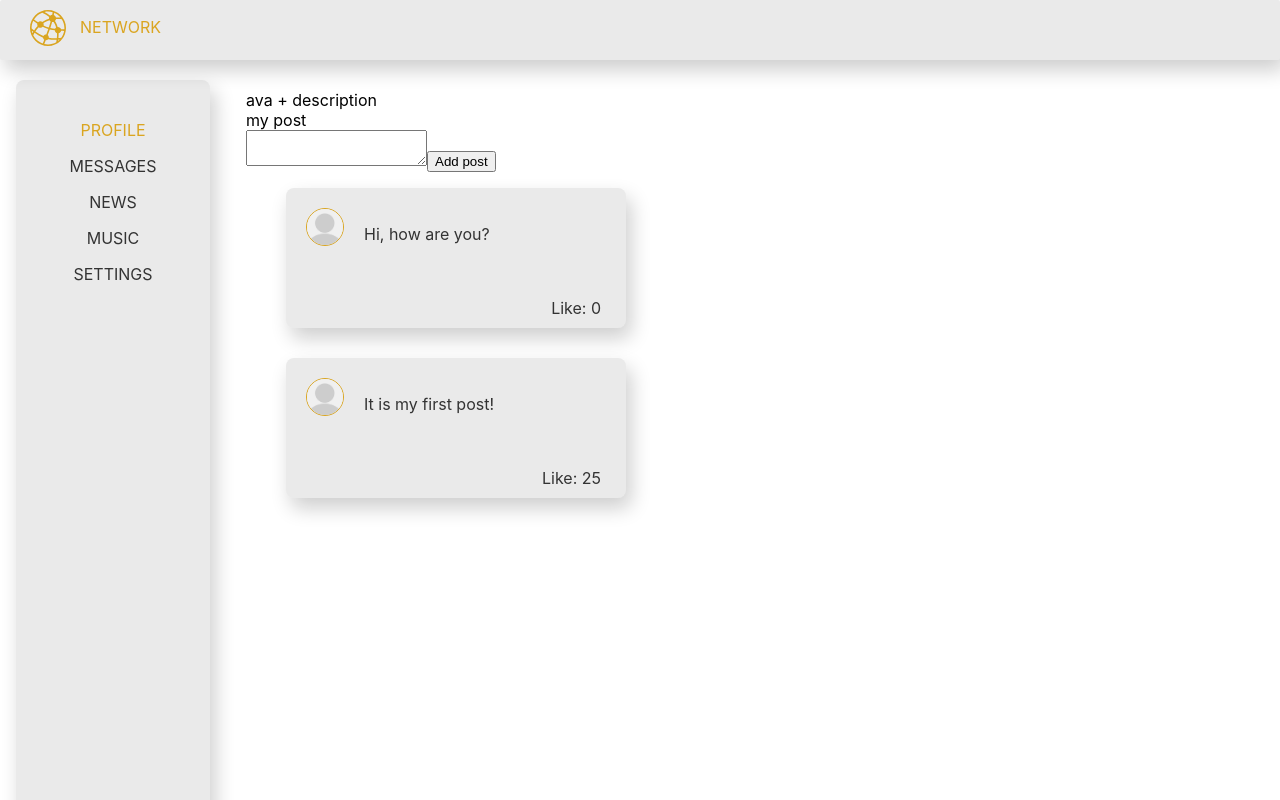
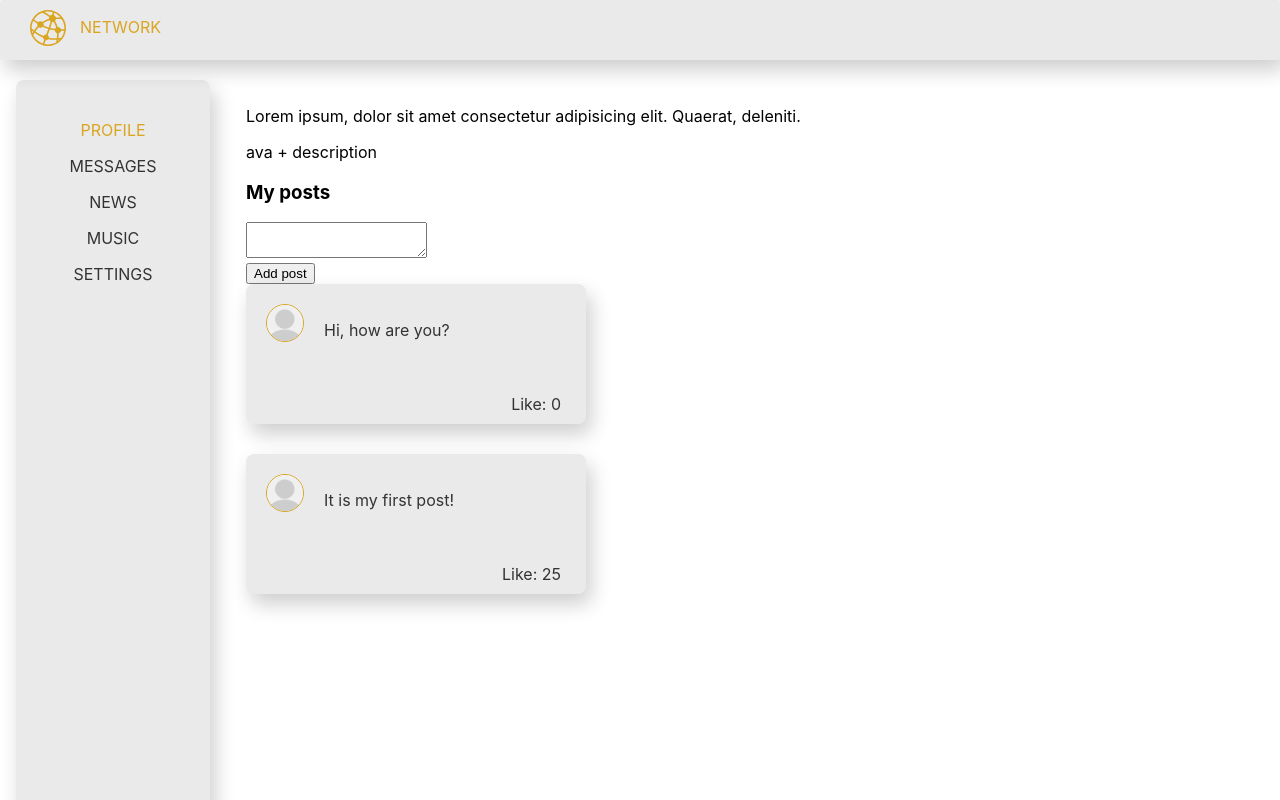
Before and after one commit to KasyanAndrey/project_01, a React (Create React App) app: page /profile in a window 1280 px wide. Shown: the top 800 px of the page. Built offline with nearby package versions, Linux system fonts and the light colour scheme.

Commit message:
chng cmpnt Profile, create cmpnt ProfileInfo

```diff
--- a/src/App.css
+++ b/src/App.css
@@ -8,12 +8,16 @@
   grid-template-rows: 60px 1fr;
   grid-template-columns: 2fr 10fr;
   grid-gap: 20px;
+  background-repeat: no-repeat;
+  background-size: cover;
+
 }
 
 .app-wrapper-content {
   grid-area: c;
   padding: 10px 16px;
-  border-radius: 8px 0px 0px 8px;
+  margin-right: 16px;
+  border-radius: 8px;
   background-color: transparent;
   /* box-shadow: 5px 10px 20px rgba(10, 10, 10, 0.2); */
 }
--- a/src/App.js
+++ b/src/App.js
@@ -15,7 +15,7 @@ const App = (props) => {
     <div>
       <BrowserRouter>
         <div className="app-wrapper">
-          next 22
+          next 24
           <Header />
           <Navbar />
           <section className="app-wrapper-content">
--- a/src/components/Navbar/Navbar.module.css
+++ b/src/components/Navbar/Navbar.module.css
@@ -2,6 +2,7 @@
   height: 800px;
   grid-area: n;
   background-color: rgb(51, 51, 51, 0.1);
+
   padding: 40px 0px;
   border-radius: 8px;
   box-shadow: 5px 10px 20px rgba(10, 10, 10, 0.2);
--- a/src/components/Profile/MyPosts/MyPosts.js
+++ /dev/null
@@ -1,23 +0,0 @@
-import React from "react";
-import css from "./MyPosts.module.css";
-import Post from './Post/Post.js';
-;
-
-
-const MyPosts = () => {
-  return (
-    <section className={css.container}>
-      my post
-      <div>
-        <textarea></textarea>
-        <button>Add post</button>
-      </div>
-      <ul className={css.posts}>
-        <Post message='Hi, how are you?' liksCount='0'/>
-        <Post message='It is my first post!' liksCount='25'/>
-      </ul>
-    </section>
-  );
-};
-
-export default MyPosts;
--- /dev/null
+++ b/src/components/Profile/MyPosts/MyPosts.jsx
@@ -0,0 +1,25 @@
+import React from "react";
+import css from "./MyPosts.module.css";
+import Post from "./Post/Post.jsx";
+
+const MyPosts = () => {
+  return (
+    <section className={css.container}>
+      <h3>My posts</h3>
+      <div>
+        <div>
+          <textarea></textarea>
+        </div>
+        <div>
+          <button>Add post</button>
+        </div>
+      </div>
+      <div className={css.posts}>
+        <Post message="Hi, how are you?" liksCount="0" />
+        <Post message="It is my first post!" liksCount="25" />
+      </div>
+    </section>
+  );
+};
+
+export default MyPosts;
--- a/src/components/Profile/Profile.jsx
+++ b/src/components/Profile/Profile.jsx
@@ -1,12 +1,12 @@
 import React from "react";
 // import css from './Profile.module.css';
-import MyPosts from './MyPosts/MyPosts.js';
-
+import MyPosts from "./MyPosts/MyPosts.jsx";
+import ProfileInfo from "./ProfileInfo/ProfileInfo.jsx";
 
 const Profile = () => {
   return (
     <div>
-      <div>ava + description</div>
+      <ProfileInfo />
       <MyPosts />
     </div>
   );
--- /dev/null
+++ b/src/components/Profile/ProfileInfo/ProfileInfo.jsx
@@ -0,0 +1,18 @@
+import React from "react";
+// import css from './Profile.module.css';
+
+const ProfileInfo = (props) => {
+  return (
+    <div>
+      <div>
+        <p>
+          Lorem ipsum, dolor sit amet consectetur adipisicing elit. Quaerat,
+          deleniti.
+        </p>
+      </div>
+      <div>ava + description</div>
+    </div>
+  );
+};
+
+export default ProfileInfo;
```
Also changed, not shown: src/components/Profile/MyPosts/Post/Post.jsx (renamed from src/components/Profile/MyPosts/Post/Post.js).
